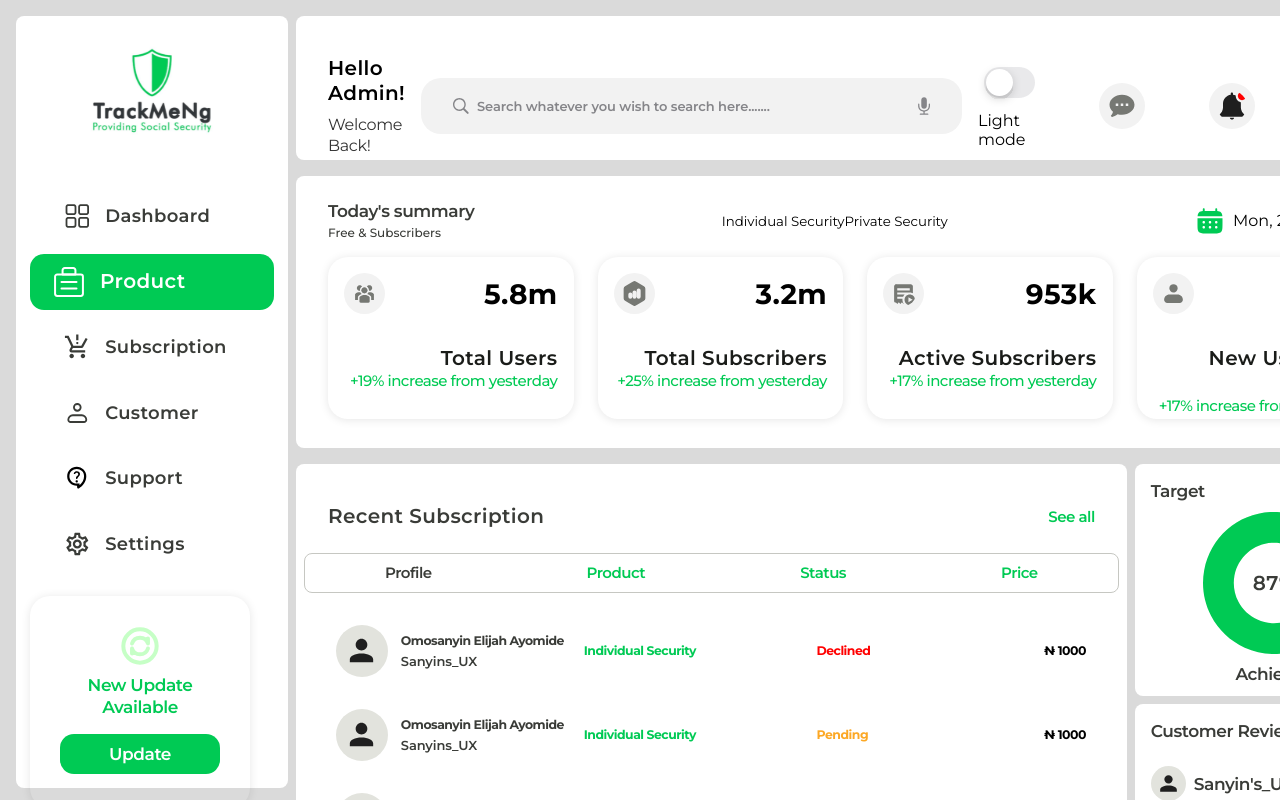
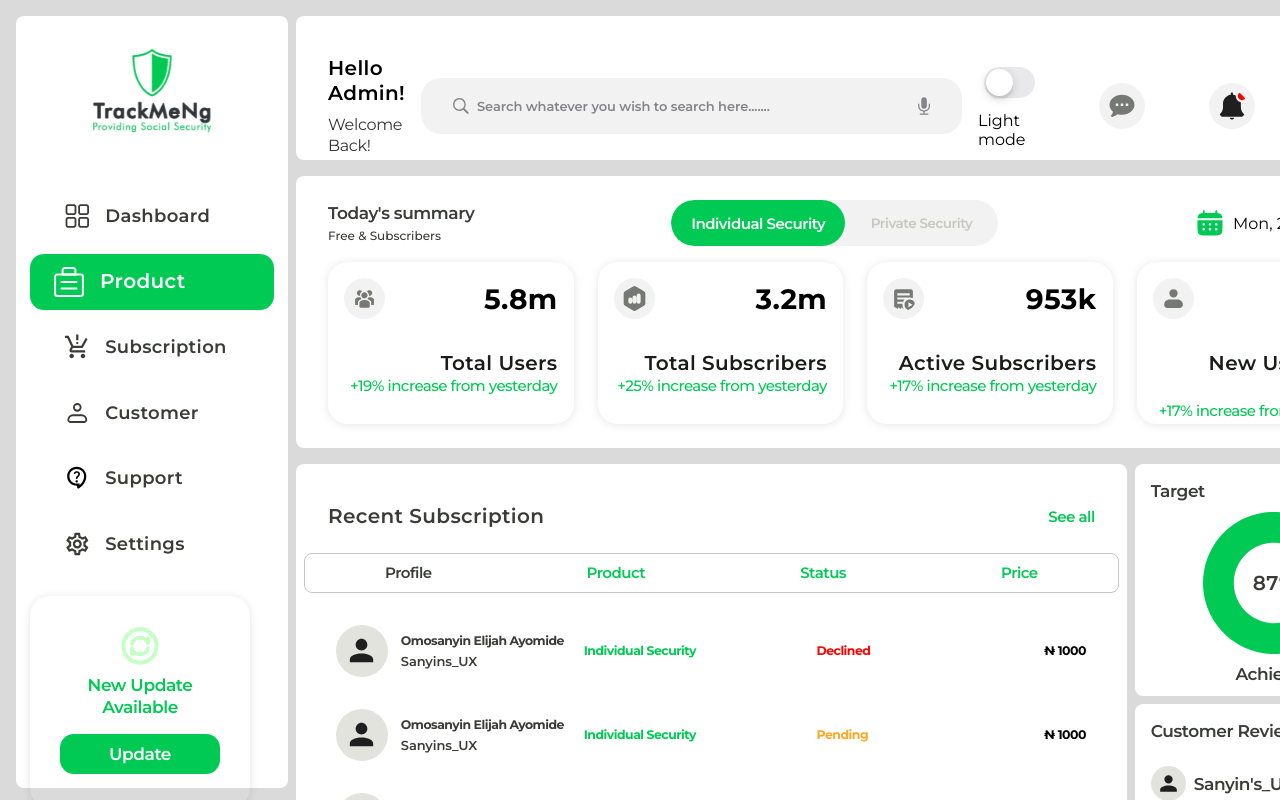
Before and after one commit to TrackMe-NG/dashboard_main, a React (Vite) app: page /product in a window 1280 px wide. Built offline with nearby package versions, Linux system fonts and the light colour scheme.

Commit message:
styles: updated summary_sec styles

```diff
--- a/src/styles/custom.scss
+++ b/src/styles/custom.scss
@@ -85,6 +85,37 @@
         font-style: normal;
         font-weight: 500;
         line-height: 1rem;
+      }
+    }
+
+    &_middle {
+      border-radius: 6.25rem;
+      background: $light_bg;
+      overflow: hidden;
+
+      &_inner {
+        @include flex_center();
+        button {
+          color: $btn_light_text;
+          font-size: 0.9375rem;
+          font-style: normal;
+          font-weight: 600;
+          line-height: 1.25rem;
+          letter-spacing: -0.03125rem;
+          height: 2.875rem;
+          padding: 0.875rem 1.25rem;
+          gap: 0.625rem;
+          scale: 0.9;
+          transition: all 0.2s ease-in-out;
+
+          &:hover,
+          &.btn_active {
+            color: $white;
+            background: $btn_bg;
+            border-radius: 6.25rem;
+            scale: 1;
+          }
+        }
       }
     }
 
```
